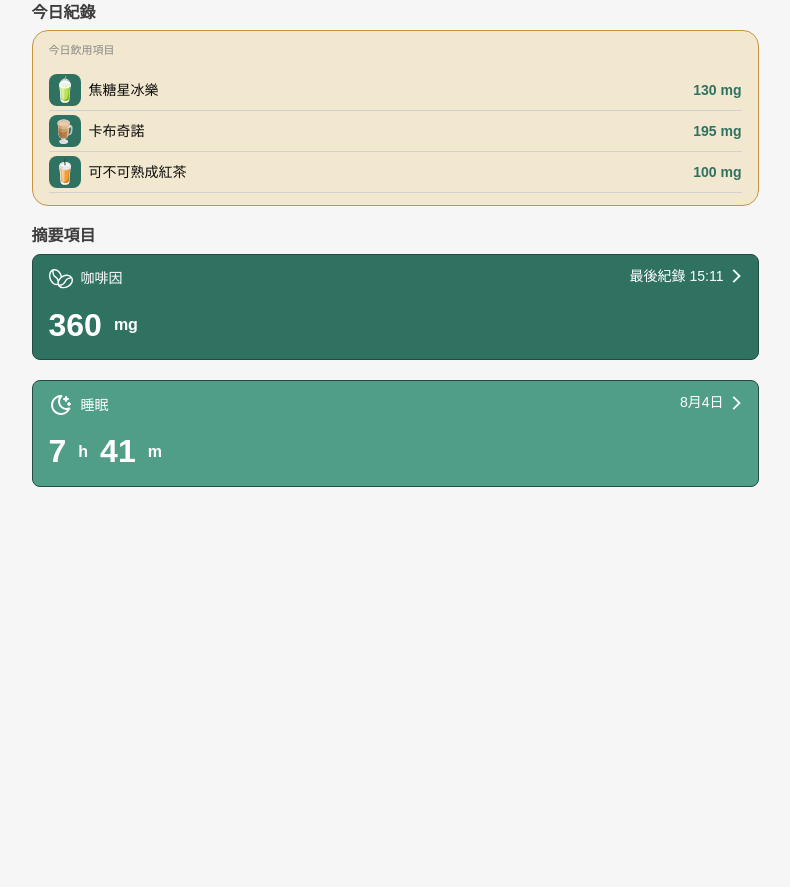
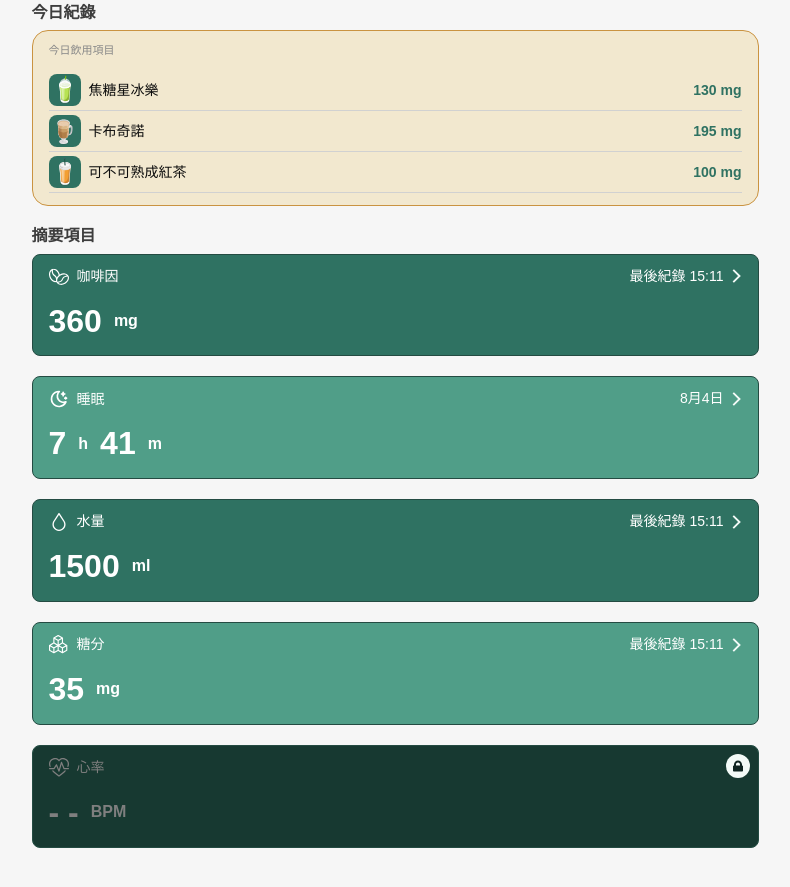
Before and after one commit to scorpiusDye/aapdActivity, a website built with Vite: page pages/record.html in a window 1280 px wide. Shown: the part 245-1132 px from the top of the page, without its empty margins (245-1035 px from the left). Before the commit the page ends 800 px from the top, so only its background shows below. Built offline with nearby package versions, Linux system fonts and the light colour scheme.

Commit message:
紀錄單元-階段進度

```diff
--- a/assets/scss/layout/_util-custom.scss
+++ b/assets/scss/layout/_util-custom.scss
@@ -65,6 +65,12 @@ table {
 .h-16px{
 	height: 16px;
 }
+.w-20px{
+	width: 20px;
+}
+.h-20px{
+	height: 20px;
+}
 .w-22px{
 	width: 22px;
 }
@@ -127,6 +133,9 @@ table {
 }
 .bg-f6{
 	background-color: #F6F6F6;
+}
+.bg-primary-50{
+	background-color: #F3FAF7;
 }
 .bg-secondary-50{
 	background-color: #f9f6ed;
@@ -198,7 +207,6 @@ table {
 		border-color: $primary !important;
 		background-color: $primary;
 	}
-
 }
 .items-primary-bg-change {
 	li {
@@ -214,3 +222,30 @@ table {
 		}
 	}
 }
+
+  .record-card{
+	&.lock{
+		&:before,&:after{
+			content: "";
+			position: absolute;
+		}
+		&:before{
+			width: 100%;
+			height: 100%;
+			background-color: rgba(#000000, .5);
+			top: 0;
+			left: 0;
+			z-index: 1;
+		}
+		&:after{
+			width:24px ;
+			height: 24px;
+			background-image: url('/assets/images/icon/locked.svg');
+			background-repeat: no-repeat; // 防止圖片重複
+			z-index: 2;
+			right: 8px;
+			top: 8px;
+
+		}
+	}
+  }
--- a/layout/nav.ejs
+++ b/layout/nav.ejs
@@ -1,4 +1,4 @@
-<nav id="main-nav" class="h-94px bg-white position-sticky bottom-0 border-top border-gray-200 p-4">
+<nav id="main-nav" class="h-94px bg-white position-sticky bottom-0 border-top border-gray-200 p-4 z-3">
     <ul class="d-flex justify-content-around">
         <li id="nav-today">
             <a href="index.html" class="d-flex flex-column align-items-center text-decoration-none">
--- a/pages/record.html
+++ b/pages/record.html
@@ -132,6 +132,61 @@
                 </div>
               </a>
             </li>
+            <li class="mb-6">
+              <a href="#" title="水量" class="bg-color-change d-block w-100 record-card py-4 px-5 rounded-1 d-flex align-items-start justify-content-between border border-primary-800 text-decoration-none">
+                <div>
+                  <div class="d-flex align-items-center mb-4">
+                    <img src="../assets/images/icon/water.svg" alt="Night-Default" class="svg-brightness-100 w-20px h-20px">
+                    <span class="ms-2 fs-7 text-white">水量</span>
+                  </div>
+                  <div class="text-white d-flex align-items-center">
+                    <span class="fs-10 fw-bold font-family-code me-4">1500</span>
+                    <span class="fs-6 fw-bold font-family-code me-4">ml</span>
+                  </div>
+                </div>
+                <div class="d-flex align-items-center">
+                  <span class="ms-2 fs-7 text-white me-2">最後紀錄 15:11</span>
+                  <img src="../assets/images/icon/arrow-right-s.svg" alt="arrow-right-s" class="w-10px">
+                </div>
+              </a>
+            </li>
+            <li class="mb-6">
+              <a href="#" title="糖分" class="bg-color-change d-block w-100 record-card py-4 px-5 rounded-1 d-flex align-items-start justify-content-between border border-primary-800 text-decoration-none">
+                <div>
+                  <div class="d-flex align-items-center mb-4">
+                    <img src="../assets/images/icon/sugar.svg" alt="Night-Default" class="svg-brightness-100 w-20px h-20px">
+                    <span class="ms-2 fs-7 text-white">糖分</span>
+                  </div>
+                  <div class="text-white d-flex align-items-center">
+                    <span class="fs-10 fw-bold font-family-code me-4">35</span>
+                    <span class="fs-6 fw-bold font-family-code me-4">mg</span>
+                  </div>
+                </div>
+                <div class="d-flex align-items-center">
+                  <span class="ms-2 fs-7 text-white me-2">最後紀錄 15:11</span>
+                  <img src="../assets/images/icon/arrow-right-s.svg" alt="arrow-right-s" class="w-10px">
+                </div>
+              </a>
+            </li>
+            <li class="mb-6">
+              <a href="#" title="心率" class="bg-color-change d-block w-100 record-card py-4 px-5 rounded-1 d-flex align-items-start justify-content-between border border-primary-800 text-decoration-none position-relative overflow-hidden lock">
+                <div>
+                  <div class="d-flex align-items-center mb-4">
+                    <img src="../assets/images/icon/heart-Default.svg" alt="Night-Default" class="svg-brightness-100 w-20px h-20px">
+                    <span class="ms-2 fs-7 text-white">心率</span>
+                  </div>
+                  <div class="text-white d-flex align-items-center">
+                    <span class="fs-10 fw-bold font-family-code me-4">- -</span>
+                    <span class="fs-6 fw-bold font-family-code me-4">BPM</span>
+                  </div>
+                </div>
+                <div class="d-flex align-items-center">
+                  <!-- <span class="ms-2 fs-7 text-white me-2">8月4日</span>
+                  <img src="../assets/images/icon/arrow-right-s.svg" alt="arrow-right-s" class="w-10px"> -->
+                </div>
+              </a>
+            </li>
+
           </ul>
         </section>
       </section>
```
Also changed, not shown: assets/images/icon/locked.png (added), assets/images/icon/locked.svg (added), assets/images/icon/water.svg (added), assets/images/logo/cola.png. Lines whose indentation alone changed are shown as unchanged.
